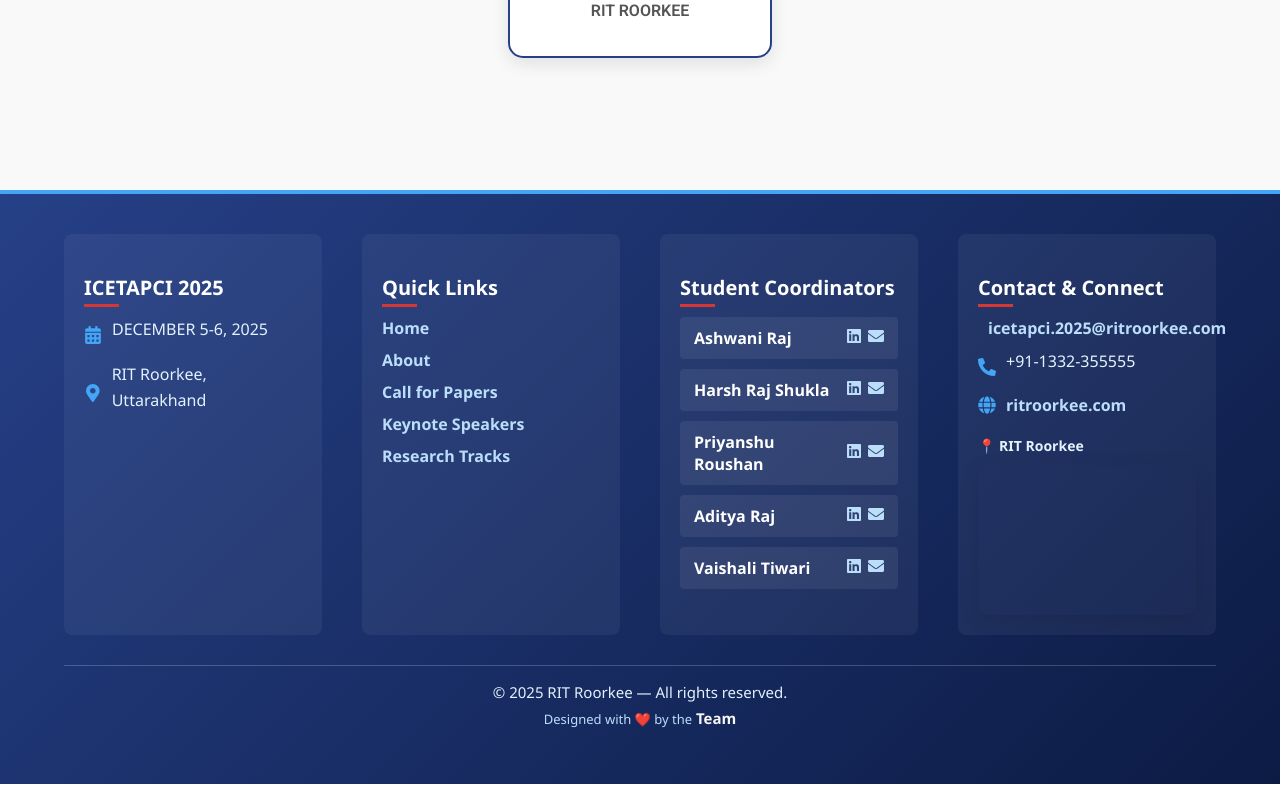
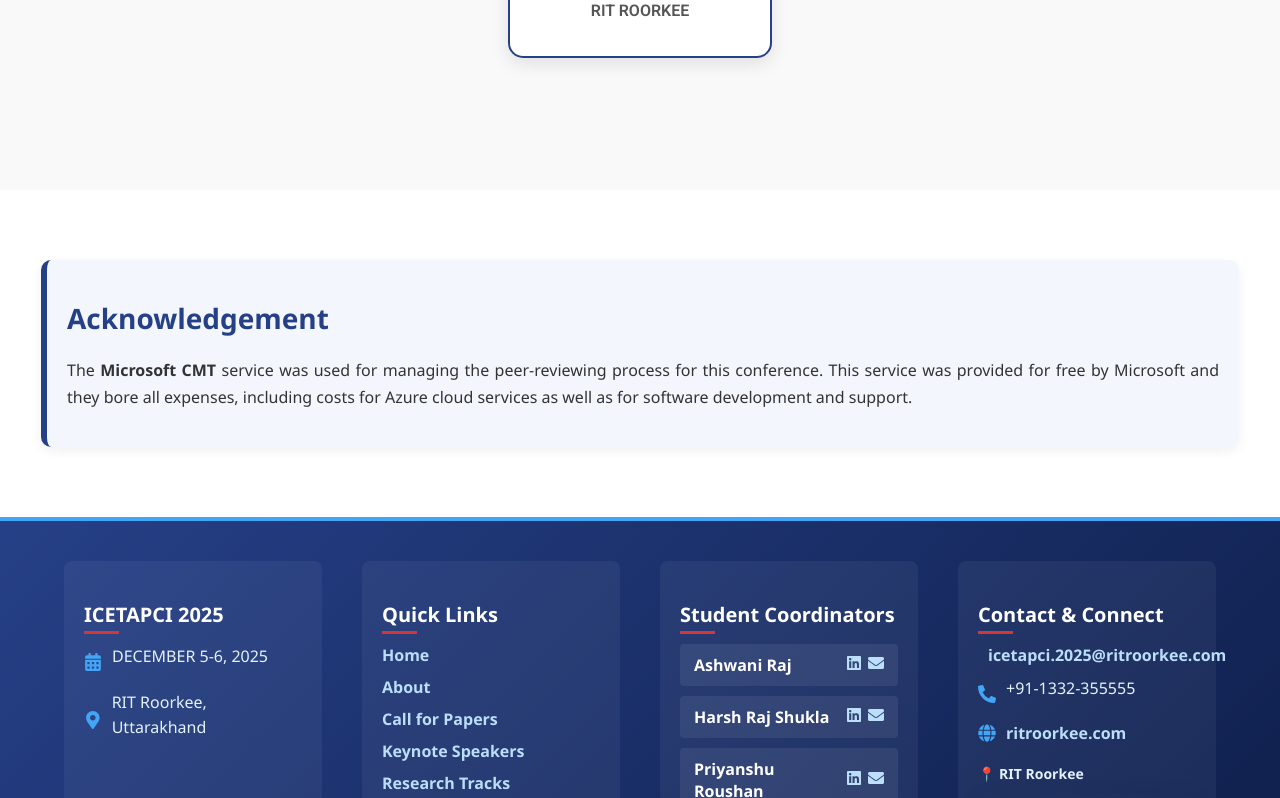
Before and after one commit to PriyanshuRoushan/confwebsite25, a React (Create React App) app in the folder frontend/: page / in a window 1280 px wide. Shown: the part 11202-12000 px from the top of the page. Built offline with nearby package versions, Linux system fonts and the light colour scheme; grey boxes are pictures that could not be loaded; a web font is replaced by a local one.

Commit message:
acknowledgement

```diff
--- a/frontend/src/App.js
+++ b/frontend/src/App.js
@@ -9,6 +9,7 @@
 import Footer from './components/footer/footer'
 import Registration from './components/registration/Registration';
 import Preparing from './components/preparing/preparing';
+import Acknowledgement from './components/acknowledgement/acknowledgement'
 
 
 function App() {
@@ -21,9 +22,9 @@
       <Registration/>
       <Preparing/>
       <Speakers/>
-
       <CallForPaper/>
       <Faculties />
+      <Acknowledgement/>
       <Footer/>
     </div>
   );
--- /dev/null
+++ b/frontend/src/components/acknowledgement/acknowledgement.css
@@ -0,0 +1,25 @@
+.acknowledgement {
+  max-width: 90%;
+  margin: 70px auto;
+  padding: 20px;
+  background-color: #f3f6fd;
+  border-left: 6px solid #264087;
+  border-radius: 10px;
+  box-shadow: 0 4px 12px rgba(0, 0, 0, 0.06);
+  font-family: 'Segoe UI', sans-serif;
+}
+
+.acknowledgement h1 {
+  color: #264087;
+  font-size: 28px;
+  font-weight: 700;
+  margin-bottom: 20px;
+  text-align: left;
+}
+
+.acknowledgement p {
+  font-size: 16px;
+  color: #333;
+  line-height: 1.7;
+  text-align: justify;
+}
--- /dev/null
+++ b/frontend/src/components/acknowledgement/acknowledgement.js
@@ -0,0 +1,14 @@
+import React from 'react'
+import './acknowledgement.css'
+const Acknowledgement = () => {
+  return (
+    <div className="acknowledgement">
+      <h1>Acknowledgement</h1>
+      <p>The <b>Microsoft CMT</b> service was used for managing the peer-reviewing process for this conference.
+        This service was provided for free by Microsoft and they bore all expenses, including costs for Azure cloud services
+         as well as for software development and support.</p>
+    </div>
+  )
+}
+
+export default Acknowledgement
```
